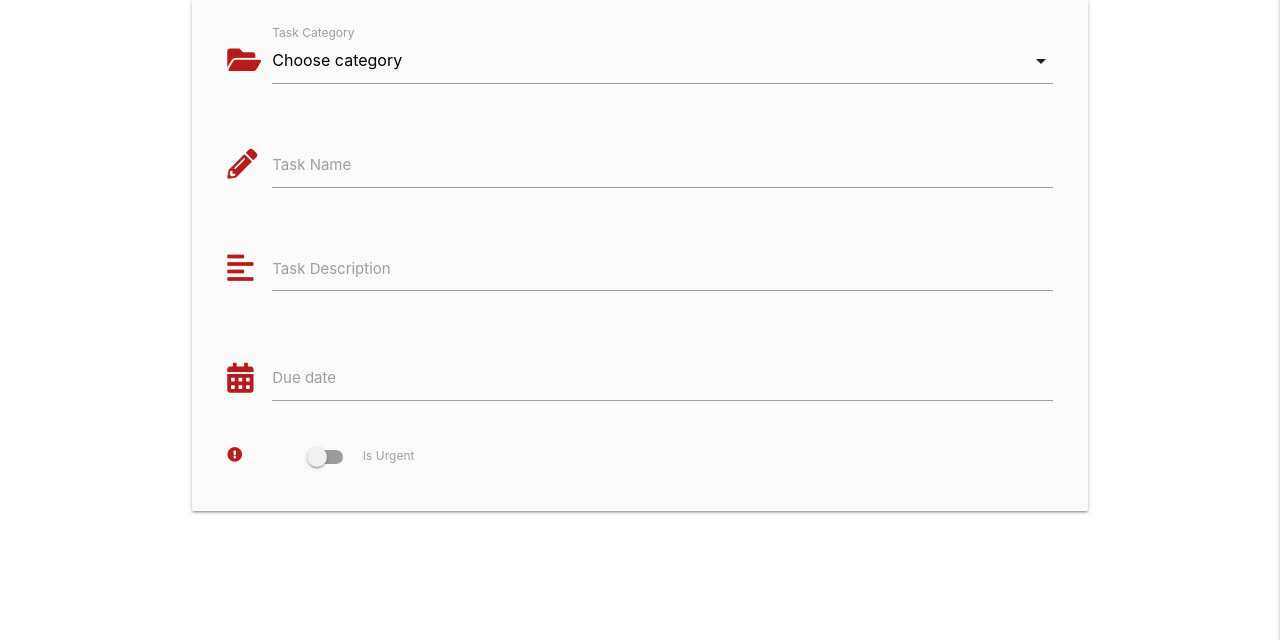
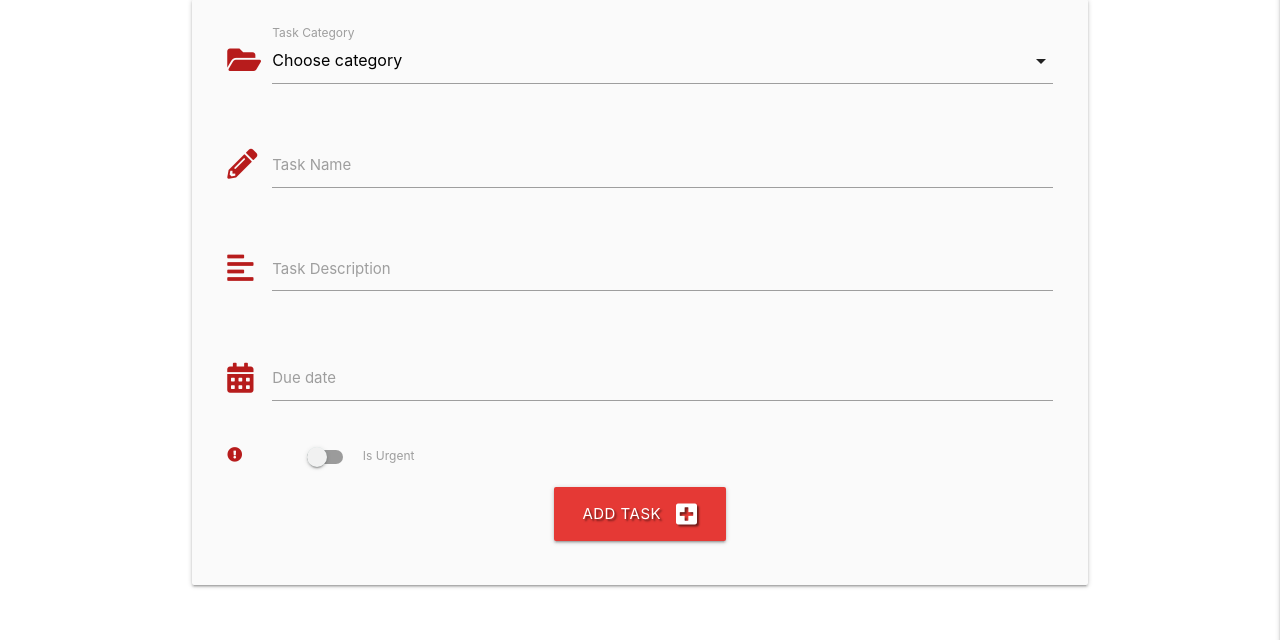
Before and after one commit to CatherineTrevor/flask-task-manager-project, a Flask app: page /add_task in a window 1280 px wide. Shown: the part 160-800 px from the top of the page. Run offline with Flask 2, Linux system fonts and the light colour scheme; data that the repository does not hold is empty; some libraries are stand-ins or nearby versions.

Commit message:
add functionality for user to add tasks

```diff
--- a/app.py
+++ b/app.py
@@ -98,8 +98,23 @@ def logout():
     return redirect(url_for("login"))
 
 
-@app.route("/add_task")
+@app.route("/add_task", methods=["GET", "POST"])
 def add_task():
+    if request.method == "POST":
+        is_urgent = "on" if request.form.get("is_urgent") else "off"
+        task = {
+            "category_name": request.form.get("category_name"),
+            "task_name": request.form.get("task_name"),
+            # use request.form.getlist() when creating a list of ingredients
+            "task_description": request.form.get("task_description"),
+            "is_urgent": is_urgent,
+            "due_date": request.form.get("due_date"),
+            "created_by": session["user"]
+        }
+        mongo.db.tasks.insert_one(task)
+        flash("Task successfully added")
+        return redirect(url_for("get_tasks"))
+
     categories = mongo.db.categories.find().sort("category_name", 1)
     return render_template("add_task.html", categories=categories)
 
--- a/templates/add_task.html
+++ b/templates/add_task.html
@@ -4,7 +4,7 @@
 <h3 class="center-align">Add task</h3>
 
   <div class="row card-panel grey lighten-5">
-    <form class="col s12" method="POST" action="">
+    <form class="col s12" method="POST" action="{{ url_for('add_task') }}">
         <div class="row">
             <div class="input-field col s12">
                 <i class="fas fa-folder-open prefix red-text text-darken-4" minlength="5" maxlength="15"></i>
@@ -44,11 +44,18 @@
                 <div class="switch">
                     <i class="fas fa-exclamation-circle prefix red-text text-darken-4"></i>
                     <label for="is_urgent">
-                        <input type="checkbox" id="is_urgent" name="is-urgent">
+                        <input type="checkbox" id="is_urgent" name="is_urgent">
                         <span class="lever"></span>
                         Is Urgent
                     </label>
                 </div>
+            </div>
+        </div>
+        <div class="row">
+            <div class="col s12 center-align">
+                <button type="submit" class="btn-large red darken-1 text-shadow">
+                    Add Task <i class="fas fa-plus-square right"></i>
+                </button>
             </div>
         </div>
     </form>
--- a/templates/tasks.html
+++ b/templates/tasks.html
@@ -1,5 +1,6 @@
 {% extends "base.html" %}
 {% block content %}
+    <h3 class="center-align">All Tasks</h3>
     <ul class="collapsible">
         {% for task in tasks %}
         <li>
@@ -14,6 +15,7 @@
             <div class="collapsible-body">
                 <strong>{{ task.category_name }}</strong>
                 <p>{{ task.task_description }}</p>
+                <p><em>By: {{ task.created_by }}</em></p>
             </div>
         </li>
         {% endfor %}
```
